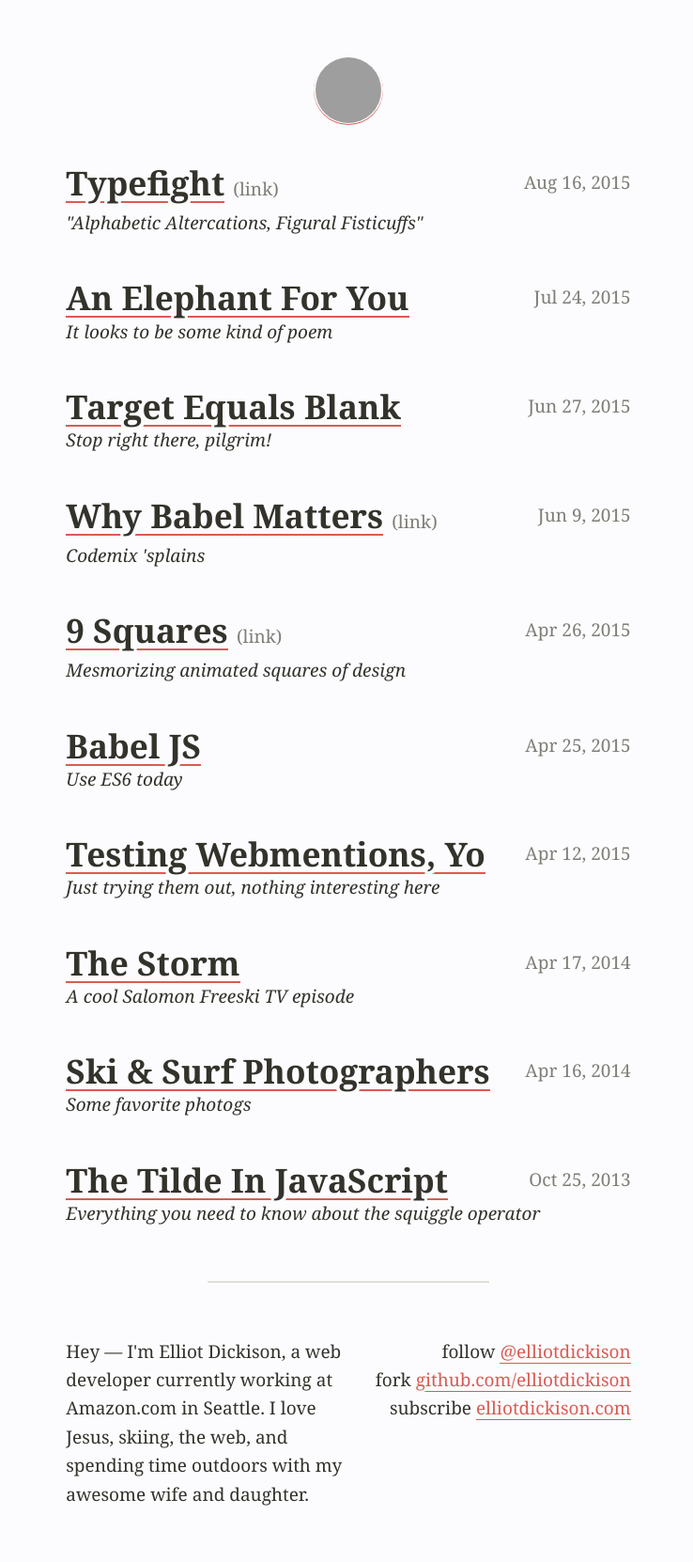
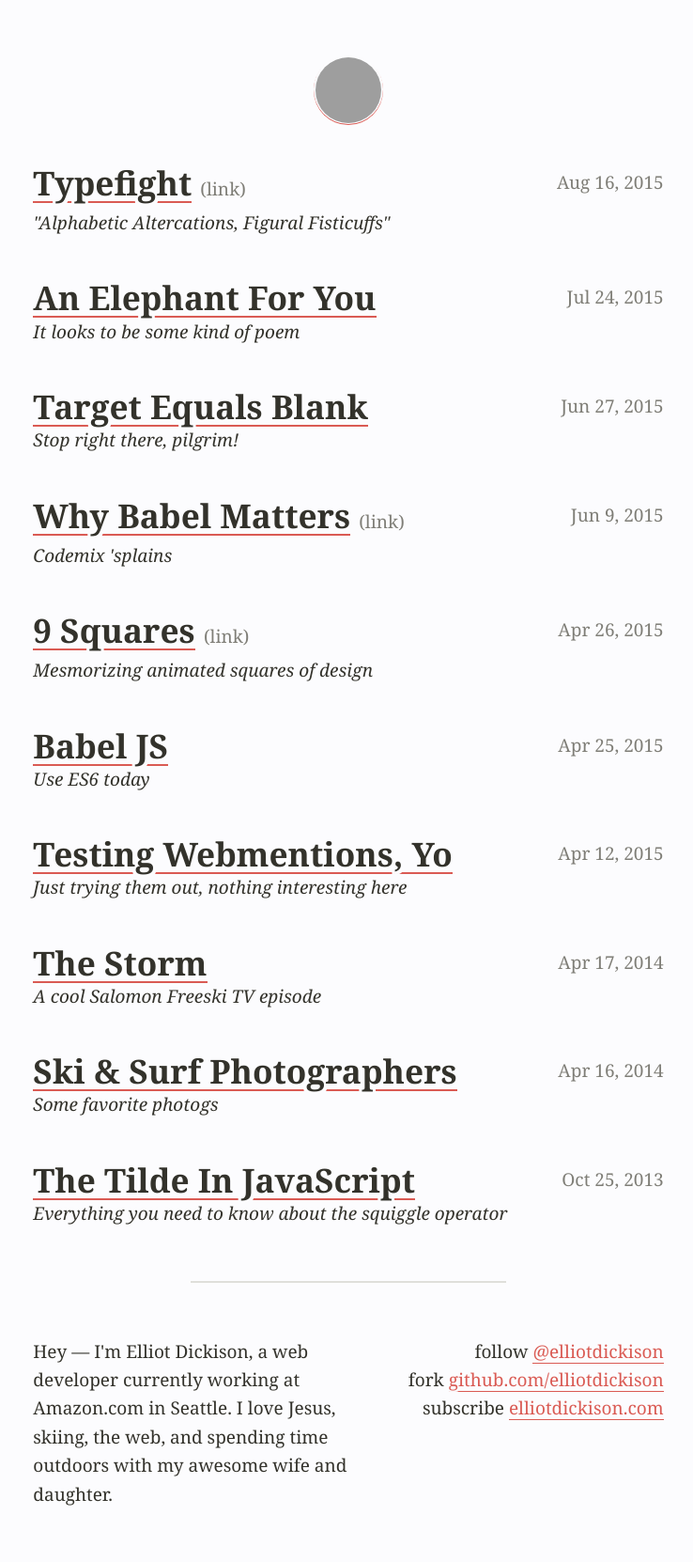
Before and after one commit to elliotdickison/elliotdickison.github.io, a Jekyll site: the page built from index.html, in a window 1280 px wide. Shown: the whole page at 94% size, without its empty margins (269-1007 px from the left). Built offline with Jekyll 4.4.1, drawn with Linux system fonts in a browser that asks for light colours; grey boxes are pictures that could not be loaded.

Commit message:
README + finished style changes

```diff
--- a/_sass/_general.scss
+++ b/_sass/_general.scss
@@ -108,7 +108,7 @@
  */
 
 a {
-  color: $theme-color;
+  color: inherit;
   text-decoration: none;
 
   @include text-underline(1px, 0);
--- a/_sass/_settings.scss
+++ b/_sass/_settings.scss
@@ -19,7 +19,7 @@
 $text-color: #33322b;
 
 /* dimensions */
-$content-width: 630px;
+$content-width: 700px;
 $gravatar-size: 78px;
 $gravatar-size-small: 60px;
 $spacing-unit: 1.3rem;
@@ -49,9 +49,8 @@
   box-shadow: inset 0 $em-box-offset 0 0 $background-color, inset 0 ($em-box-offset - $height) 0 0 $theme-color;
 }
 
-/* clear text descenders by adding a text-shadow that's the same color as the
-background... this is expensive and will only work on solid backgrounds, so use
-sparingly */
+/* clear descenders by adding a text-shadow that's the same color as the
+background... this is kind of a mess, but the end result looks very nice */
 @mixin text-clear-descendors ($amount) {
   text-shadow:
   $background-color -3px -#{$amount},
--- a/_sass/_special.scss
+++ b/_sass/_special.scss
@@ -76,6 +76,10 @@
   margin-top: 0;
   overflow: hidden; /* Clearfix floated content */
   padding-bottom: $spacing-unit-large;
+}
+
+.site-footer a {
+  color: $theme-color;
 }
 
 .bio {
```
Also changed, not shown: README.md (added). Lines whose indentation alone changed are shown as unchanged.
